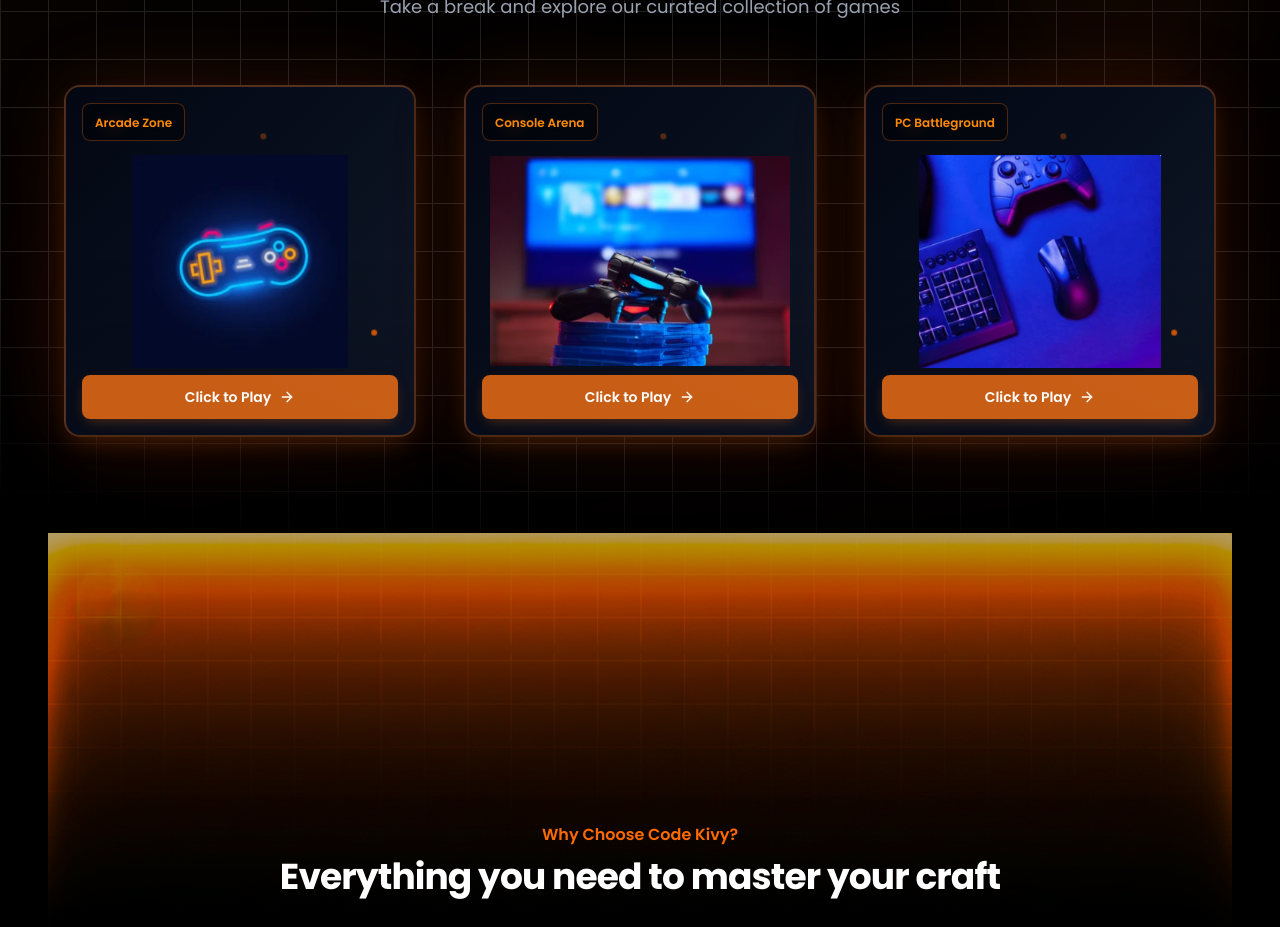
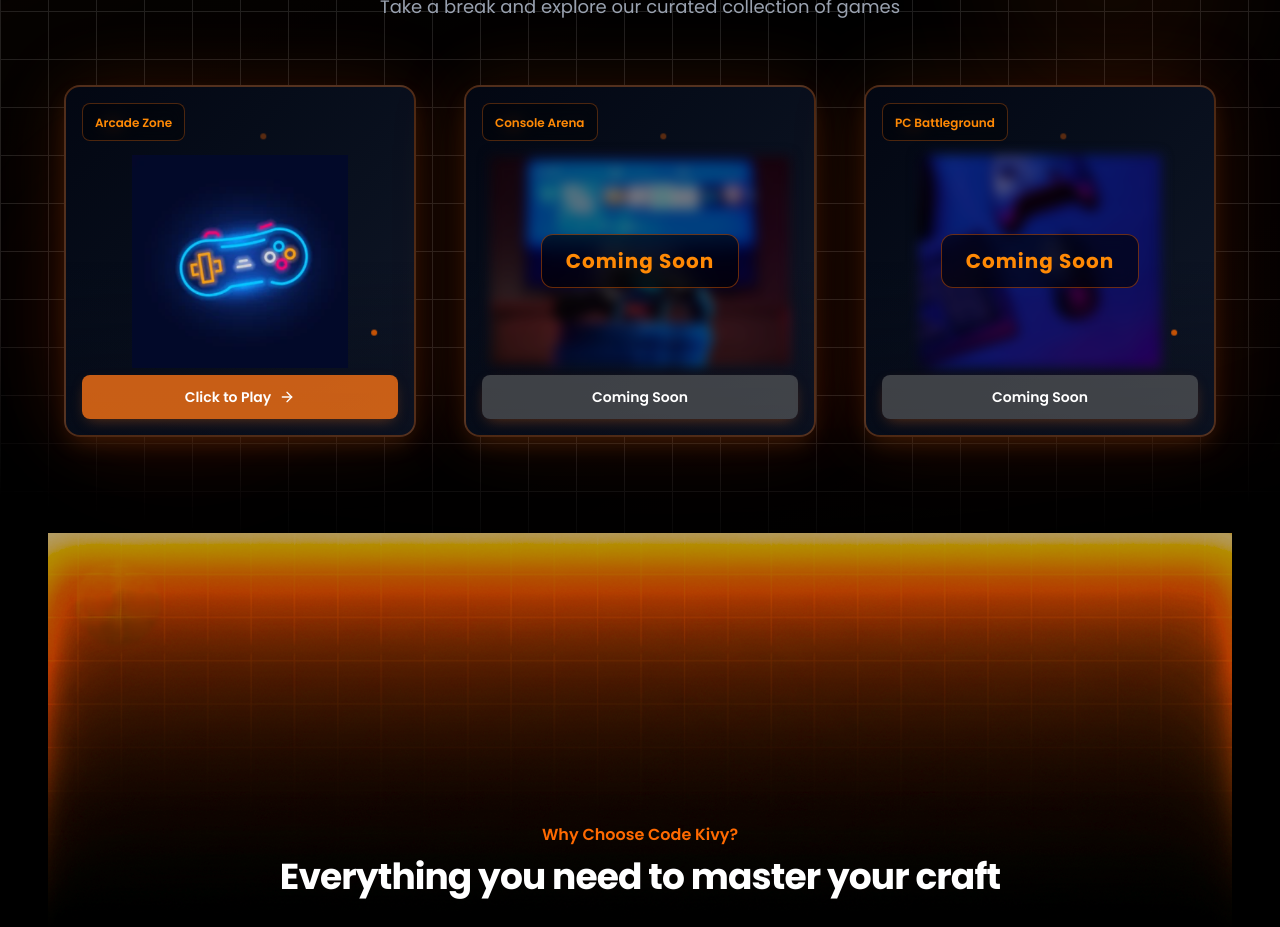
Before and after one commit to Sridhar2-dot/CodeKivy-frontend-v1, a React (Vite) app: page / in a window 1280 px wide. Shown: the part 2800-3727 px from the top of the page. Built offline with nearby package versions, Linux system fonts and the light colour scheme.

Commit message:
Coming soon

```diff
--- a/src/components/GameCards.jsx
+++ b/src/components/GameCards.jsx
@@ -17,21 +17,24 @@ const GameCards = () => {
       image: game1,
       link: '#',
       name: 'Arcade Zone',
-      description: 'Classic arcade games reimagined'
+      description: 'Classic arcade games reimagined',
+      comingSoon: false
     },
     {
       id: 2,
       image: game2,
       link: '#',
       name: 'Console Arena',
-      description: 'Console gaming experience'
+      description: 'Console gaming experience',
+      comingSoon: true
     },
     {
       id: 3,
       image: game3,
       link: '#',
       name: 'PC Battleground',
-      description: 'PC gaming at its finest'
+      description: 'PC gaming at its finest',
+      comingSoon: true
     }
   ];
 
@@ -75,9 +78,9 @@ const GameCards = () => {
                 key={game.id}
                 className="group relative animate-[slideUp_0.8s_ease-out_both] cursor-pointer block"
                 style={{ animationDelay: `${0.2 + index * 0.15}s` }}
-                onMouseEnter={() => setHoveredGame(game.id)}
+                onMouseEnter={() => !game.comingSoon && setHoveredGame(game.id)}
                 onMouseLeave={() => setHoveredGame(null)}
-                onClick={() => setSelectedGame(game)}
+                onClick={() => !game.comingSoon && setSelectedGame(game)}
               >
                 {/* Floating Animation Wrapper */}
                 <div
@@ -135,7 +138,9 @@ const GameCards = () => {
                           className="w-full h-full object-contain transition-all duration-700 drop-shadow-2xl"
                           style={{
                             transform: isHovered ? 'scale(1.15) rotate(2deg)' : 'scale(1) rotate(0deg)',
-                            filter: isHovered ? 'brightness(1.2) contrast(1.1)' : 'brightness(1) contrast(1)',
+                            filter: game.comingSoon
+                              ? 'blur(6px) brightness(0.5)'
+                              : isHovered ? 'brightness(1.2) contrast(1.1)' : 'brightness(1) contrast(1)',
                           }}
                           onError={(e) => {
                             e.target.style.display = 'none';
@@ -150,6 +155,15 @@ const GameCards = () => {
                       >
                         {game.name}
                       </div>
+
+                      {/* Coming Soon Overlay */}
+                      {game.comingSoon && (
+                        <div className="absolute inset-0 flex items-center justify-center z-20">
+                          <div className="px-6 py-3 rounded-xl bg-black/60 backdrop-blur-sm border border-orange-500/40">
+                            <span className="text-xl font-bold text-orange-400 tracking-wider">Coming Soon</span>
+                          </div>
+                        </div>
+                      )}
                     </div>
 
                     {/* Click Button/CTA - Always visible */}
@@ -157,28 +171,35 @@ const GameCards = () => {
                       <div
                         className="group/btn relative flex items-center justify-center gap-2 w-full rounded-lg px-4 py-3 text-sm font-semibold text-white shadow-lg transition-all duration-300 overflow-hidden"
                         style={{
-                          backgroundColor: isHovered ? 'rgba(249, 115, 22, 0.95)' : 'rgba(249, 115, 22, 0.8)',
-                          transform: isHovered ? 'translateY(-2px)' : 'translateY(0)',
-                          boxShadow: isHovered
+                          backgroundColor: game.comingSoon
+                            ? 'rgba(100, 100, 100, 0.6)'
+                            : isHovered ? 'rgba(249, 115, 22, 0.95)' : 'rgba(249, 115, 22, 0.8)',
+                          transform: isHovered && !game.comingSoon ? 'translateY(-2px)' : 'translateY(0)',
+                          boxShadow: isHovered && !game.comingSoon
                             ? '0 10px 20px -5px rgba(249, 115, 22, 0.6)'
                             : '0 5px 15px -5px rgba(249, 115, 22, 0.4)',
+                          cursor: game.comingSoon ? 'not-allowed' : 'pointer',
                         }}
                       >
                         <span className="relative z-10 flex items-center gap-2">
-                          {isHovered ? 'Play Now' : 'Click to Play'}
-                          {isHovered ? (
+                          {game.comingSoon
+                            ? 'Coming Soon'
+                            : isHovered ? 'Play Now' : 'Click to Play'}
+                          {!game.comingSoon && (isHovered ? (
                             <ExternalLink className="h-4 w-4 transition-transform duration-300 group-hover/btn:translate-x-1" />
                           ) : (
                             <ArrowRight className="h-4 w-4 transition-transform duration-300" />
-                          )}
+                          ))}
                         </span>
                         {/* Shine effect on button */}
+                        {!game.comingSoon && (
                           <div
                             className="absolute inset-0 bg-gradient-to-r from-transparent via-white/20 to-transparent -translate-x-full transition-transform duration-1000"
                             style={{
                               transform: isHovered ? 'translateX(100%)' : 'translateX(-100%)',
                             }}
                           ></div>
+                        )}
                       </div>
                     </div>
 
```
Lines whose indentation alone changed are shown as unchanged.
